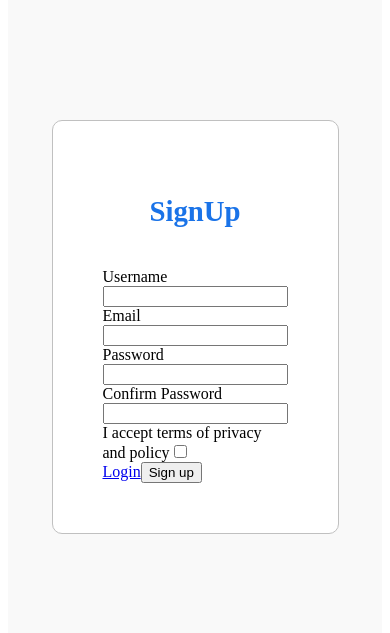
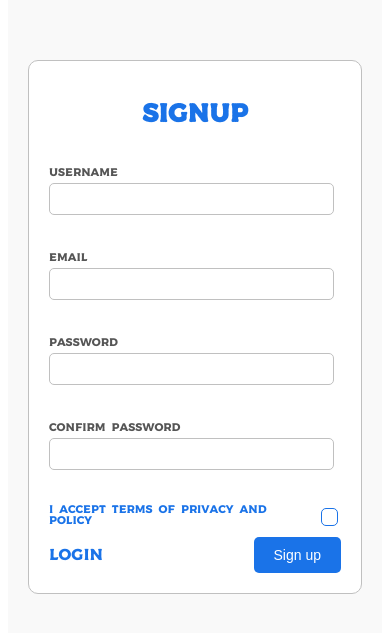
Before and after one commit to deaduchiha/Sign-validation, a React (Create React App) app: page / in a window 390 px wide. Shown: the part 103-736 px from the top of the page. Built offline with nearby package versions, Linux system fonts and the light colour scheme.

Commit message:
import styles css, responsive change fonts

```diff
--- a/src/components/SignUp/FormField.jsx
+++ b/src/components/SignUp/FormField.jsx
@@ -1,10 +1,13 @@
 import React from "react";
+
+import styles from "./SignUp.module.css";
 
 const FormField = (props) => {
   return (
-    <div>
+    <>
       <label>{props.label}</label>
       <input
+        className={props.style}
         type={props.type}
         name={props.name}
         value={props.value}
@@ -12,7 +15,7 @@
         onFocus={props.focus}
       />
       {props.errorss}
-    </div>
+    </>
   );
 };
 
--- a/src/components/SignUp/SignUp.jsx
+++ b/src/components/SignUp/SignUp.jsx
@@ -50,7 +50,13 @@
     <div className={styles.container}>
       <form className={styles.formContainer} onSubmit={submitHandler}>
         <h2 className={styles.header}>SignUp</h2>
+        <div className={styles.formField}>
           <FormField
+            style={
+              errors.username && touched.username
+                ? styles.uncompleted
+                : styles.formInput
+            }
             type="text"
             label="Username"
             name="username"
@@ -62,16 +68,32 @@
               touched.username && <span>{errors.username}</span>
             }
           />
+        </div>
+        <div className={styles.formField}>
           <FormField
+            style={
+              errors.email && touched.email
+                ? styles.uncompleted
+                : styles.formInput
+            }
             type="text"
             label="Email"
             name="email"
             value={data.email}
             change={changeHandler}
             focus={focusHandler}
-          errorss={errors.email && touched.email && <span>{errors.email}</span>}
+            errorss={
+              errors.email && touched.email && <span>{errors.email}</span>
+            }
           />
+        </div>
+        <div className={styles.formField}>
           <FormField
+            style={
+              errors.password && touched.password
+                ? styles.uncompleted
+                : styles.formInput
+            }
             type="password"
             label="Password"
             name="password"
@@ -83,7 +105,14 @@
               touched.password && <span>{errors.password}</span>
             }
           />
+        </div>
+        <div className={styles.formField}>
           <FormField
+            style={
+              errors.confirmPassword && touched.confirmPassword
+                ? styles.uncompleted
+                : styles.formInput
+            }
             type="password"
             label="Confirm Password"
             name="confirmPassword"
@@ -95,6 +124,9 @@
               touched.confirmPassword && <span>{errors.confirmPassword}</span>
             }
           />
+        </div>
+
+        <div className={`${styles.checkBoxContainer} ${styles.formField}`}>
           <FormField
             type="checkbox"
             label="I accept terms of privacy and policy"
@@ -107,8 +139,9 @@
               touched.isAccepted && <span>{errors.isAccepted}</span>
             }
           />
+        </div>
 
-        <div>
+        <div className={styles.formButtons}>
           <a href="#">Login</a>
           <button type="submit">Sign up</button>
         </div>
--- a/src/components/SignUp/SignUp.module.css
+++ b/src/components/SignUp/SignUp.module.css
@@ -1,4 +1,5 @@
 .container {
+  font-family: message !important;
   display: flex;
   justify-content: center;
   background: #f9f9f9;
@@ -17,6 +18,130 @@
 .header {
   text-align: center;
   margin-bottom: 40px;
-  font-size: 1.8rem;
+  font-size: 1.6rem;
   color: #1a73e8;
 }
+.formField {
+  display: flex;
+  flex-direction: column;
+  margin-bottom: 10px;
+  height: 75px;
+}
+.formField label {
+  text-align: left;
+  margin-bottom: 5px;
+  color: rgb(85, 85, 85);
+  font-size: 0.7rem;
+}
+.formInput {
+  width: 300px;
+  height: 30px;
+  border-radius: 5px;
+  padding: 0px 10px;
+  border: 1px solid silver;
+  transition: all 0.2s ease-in;
+}
+
+.uncompleted {
+  width: 300px;
+  height: 30px;
+  border-radius: 5px;
+  padding: 0 10px;
+  border: 1px solid red;
+  transition: all 0.2s ease-in;
+}
+.formInput:focus,
+.uncompleted:focus {
+  outline: none;
+  line-height: 30px;
+  height: 30px;
+  border: 1px solid #1a73e8;
+}
+
+.formField span {
+  height: 10px;
+  text-align: left;
+  font-size: 0.7rem;
+  margin-top: 5px;
+  width: fit-content;
+  color: red;
+  line-height: 10px;
+  padding: 2px 3px;
+  border-radius: 3px;
+  background-color: rgba(255, 0, 0, 0.175);
+}
+
+.checkBoxContainer {
+  display: flex;
+  font-size: 0.85rem;
+  flex-direction: row !important;
+  align-items: center;
+  height: 20px !important;
+  text-align: center;
+}
+.formField:nth-child(6) label {
+  color: #1a73e8;
+}
+input[type="checkbox"] {
+  margin-left: 20px;
+  width: 18px;
+  height: 18px;
+  border: 1px solid #1a73e8;
+  appearance: none;
+  border-radius: 5px;
+  transition: all 0.2s ease-in;
+}
+input[type="checkbox"]:checked {
+  width: 18px;
+  height: 18px;
+  background-color: #1a73e8;
+  border-radius: 50%;
+}
+input[type="checkbox"]:focus {
+  width: 18px;
+  height: 18px;
+  outline: none;
+  border: 2px solid #004aaa;
+}
+
+.formButtons {
+  display: flex;
+  justify-content: space-between;
+  align-items: center;
+}
+.formButtons button {
+  background-color: #1a73e8;
+  padding: 10px 20px;
+  color: #fff;
+  border-radius: 5px;
+  border: none;
+  font-size: 0.875rem;
+  font-weight: 500;
+  transition: all 0.1s ease-in;
+  cursor: pointer;
+}
+.formButtons button:hover {
+  background-color: #004aaa;
+}
+.formButtons a {
+  color: #1a73e8;
+  text-decoration: none;
+  transition: all 0.1s ease-in;
+}
+.formButtons a:hover {
+  color: #004aaa;
+}
+
+@media (max-width: 440px) {
+  .formContainer {
+    padding: 20px;
+    margin: 50px 20px;
+    width: 90%;
+  }
+  .formInput {
+    width: 90%;
+  }
+  .uncompleted {
+    width: 90%;
+  }
+}
--- a/src/index.js
+++ b/src/index.js
@@ -2,5 +2,8 @@
 import ReactDOM from "react-dom/client";
 import App from "./App";
 
+// fonts
+import "./styles/fonts.css";
+
 const root = ReactDOM.createRoot(document.getElementById("root"));
 root.render(<App />);
--- /dev/null
+++ b/src/styles/fonts.css
@@ -0,0 +1,4 @@
+@font-face {
+  font-family: message;
+  src: url("../assets/fonts/Messenger.otf");
+}
```
Also changed, not shown: src/assets/fonts/Messenger.otf (added), 1 other file (tests, documents, lock files or other folders). Lines whose indentation alone changed are shown as unchanged.
